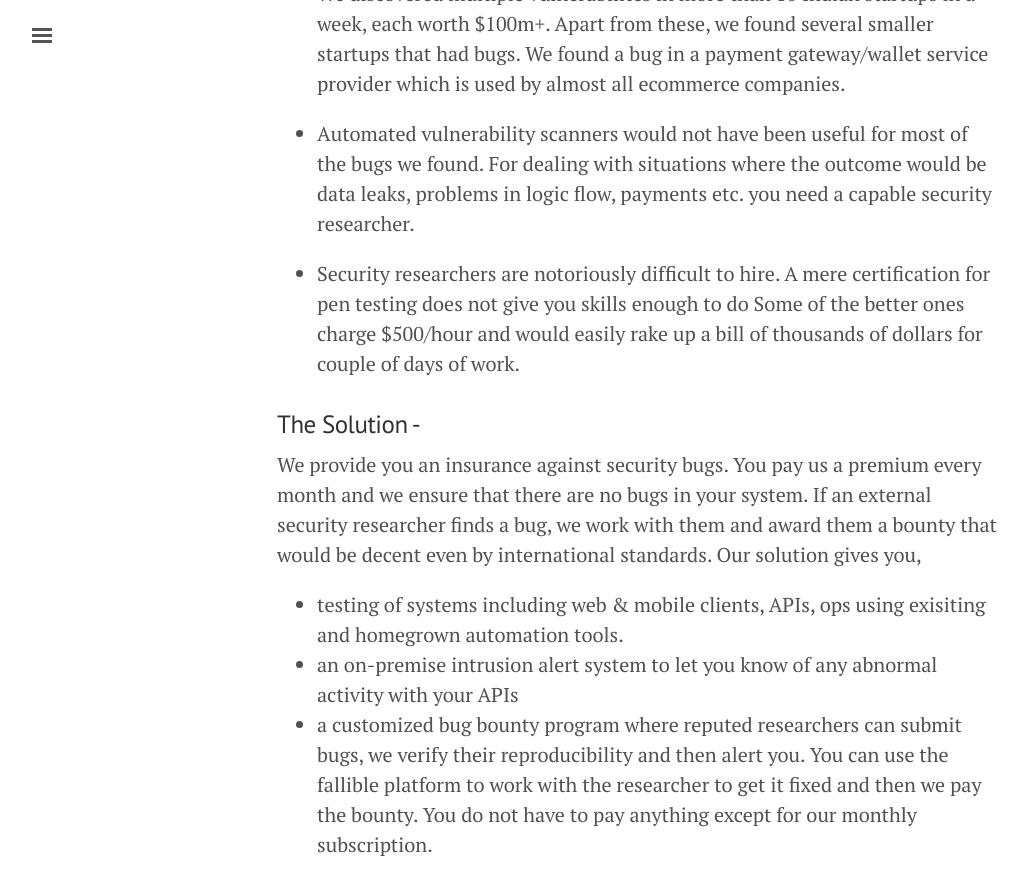
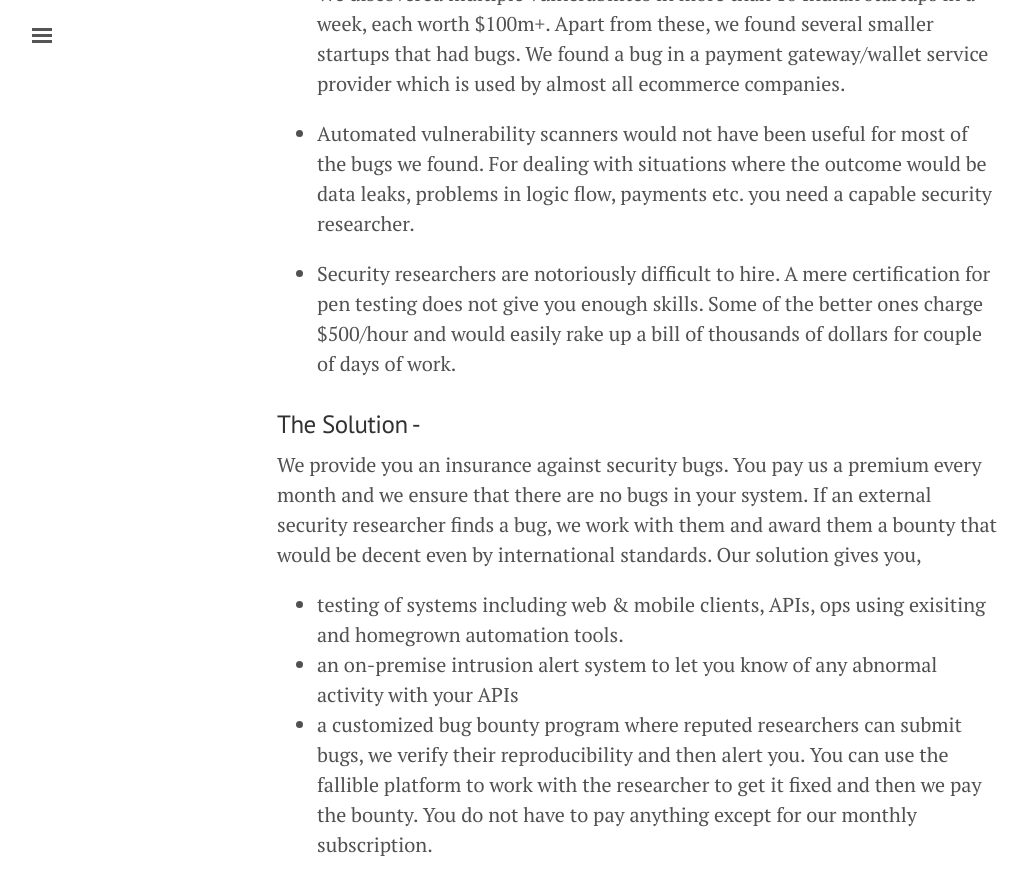
Before and after one commit to FallibleInc/blog, a Jekyll site: the page built from _posts/2015-09-25-Why-fallible.md, in a window 1280 px wide and 900 px high, scrolled down 726 px. Shown: the top 895 px of the window, without its empty margins (3-1031 px from the left). Built offline with Jekyll 4.4.1, drawn with Linux system fonts in a browser that asks for light colours.

```diff
--- a/_posts/2015-09-25-Why-fallible.md
+++ b/_posts/2015-09-25-Why-fallible.md
@@ -22,7 +22,7 @@ Startups are facing a new problem of data leak and loss of money & business. To
 
 - Automated vulnerability scanners would not have been useful for most of the bugs we found. For dealing with situations where the outcome would be data leaks, problems in logic flow, payments etc. you need a capable security researcher.
 
-- Security researchers are notoriously difficult to hire. A mere certification for pen testing does not give you skills enough to do Some of the better ones charge $500/hour and would easily rake up a bill of thousands of dollars for couple of days of work.
+- Security researchers are notoriously difficult to hire. A mere certification for pen testing does not give you enough skills. Some of the better ones charge $500/hour and would easily rake up a bill of thousands of dollars for couple of days of work.
 
 
 ### The Solution -
```
